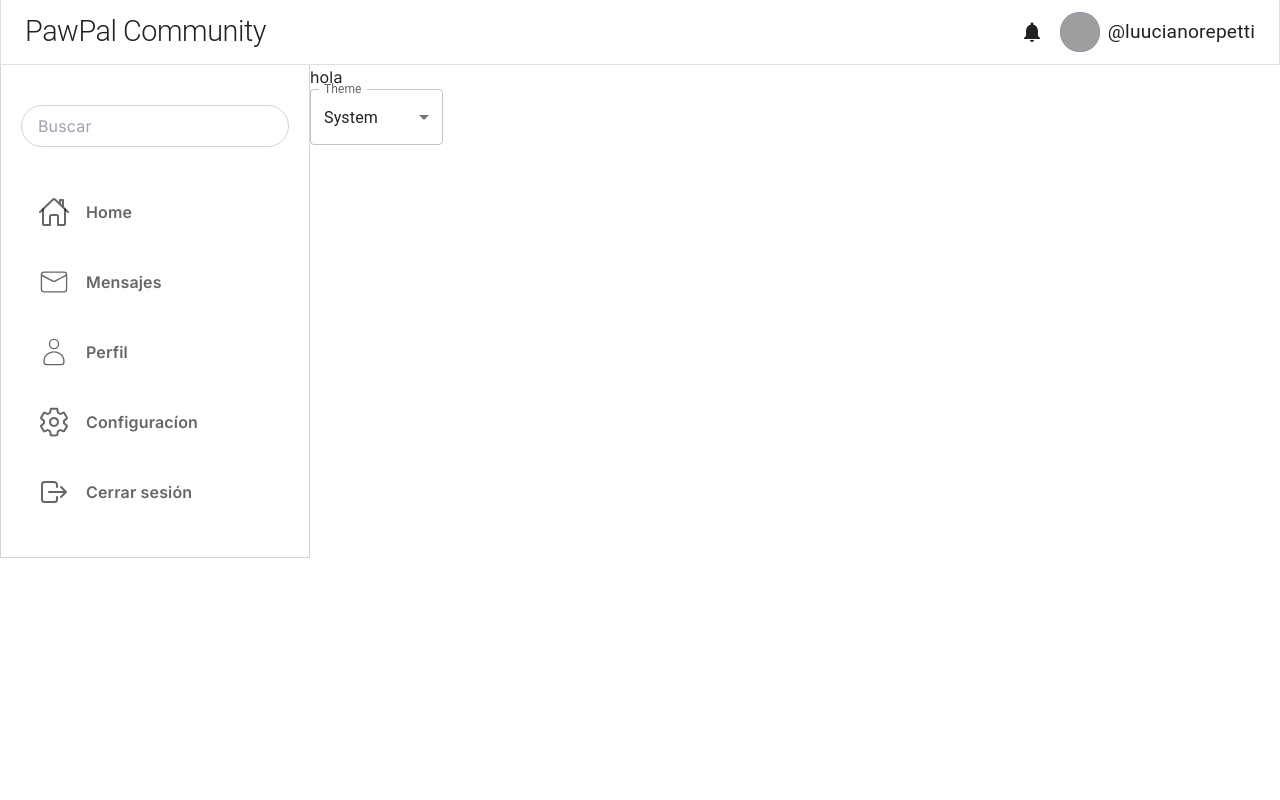
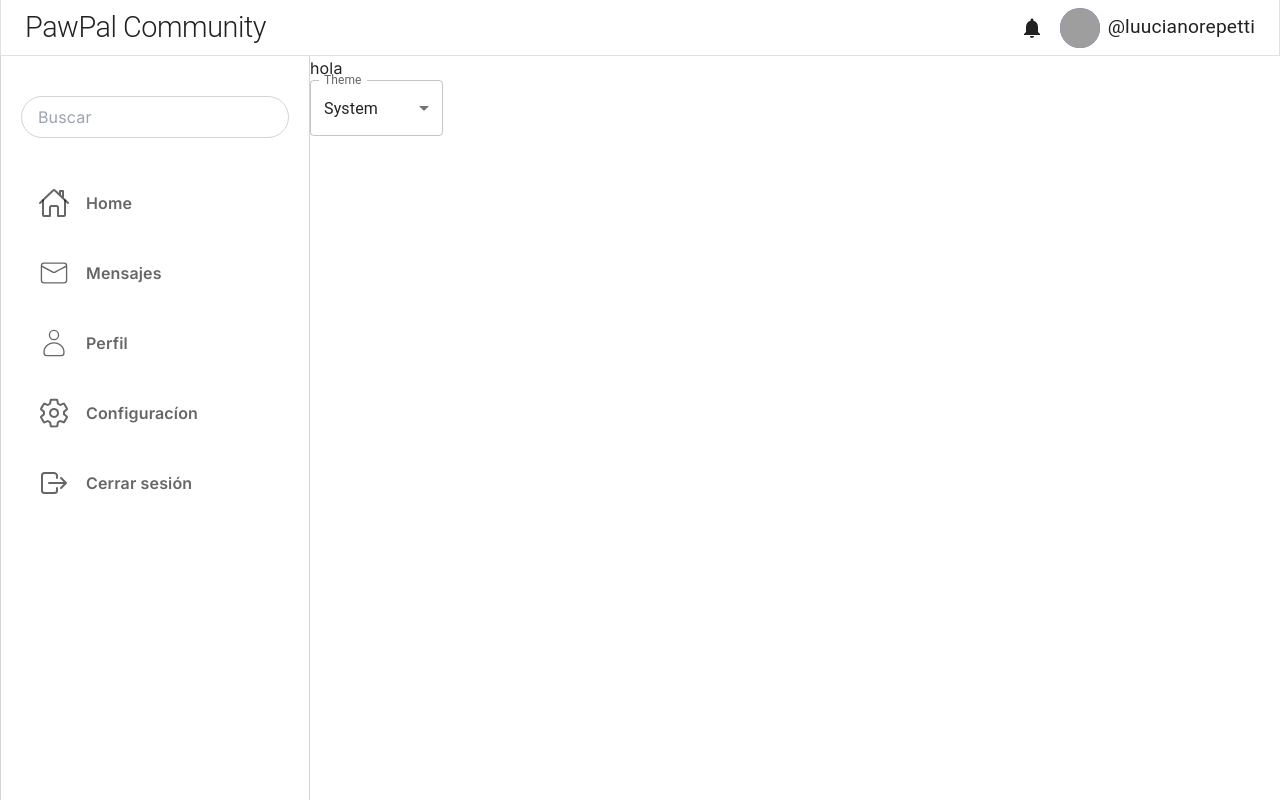
Before and after one commit to No-Country-simulation/c20-04-ft-js-react, a Next.js app in the folder client/: page /home in a window 1280 px wide. Built offline with nearby package versions, Linux system fonts and the light colour scheme; no server answers; grey boxes are pictures that could not be loaded.

Commit message:
modify header and navbar

```diff
--- a/client/src/components/Header/Header.tsx
+++ b/client/src/components/Header/Header.tsx
@@ -9,7 +9,7 @@ export default function Header() {
     const theme = useTheme();
 
     return (
-        <AppBar position="static" color="default" elevation={0} sx={{ backgroundColor: "#fff", border: '1px solid #e0e0e0', borderTop: "none" }}>
+        <AppBar position="static" color="default" elevation={0} sx={{ height: "7svh", display: 'flex', justifyContent: "center", backgroundColor: "#fff", border: '1px solid #e0e0e0', borderTop: "none" }}>
             <Toolbar sx={{ justifyContent: 'space-between' }}>
                 <Box sx={{ display: 'flex', alignItems: 'center' }}>
                     {/* <Box>Imagen del logo de PawPañ Community</Box> */}
--- a/client/src/components/shared/SideNavBar.tsx
+++ b/client/src/components/shared/SideNavBar.tsx
@@ -32,7 +32,7 @@ const routes = [
 
 export default function SideNavBar() {
   return (
-    <section className='border border-neutral-300 px-5 py-10 h-full border-t-0'>
+    <section className='h-[93svh] border border-neutral-300 px-5 py-10 border-t-0 border-b-0'>
       <input
         className='border border-neutral-300 rounded-full py-2 px-4 mb-10 outline-none transition-colors focus:border-black'
         type='search'
```
